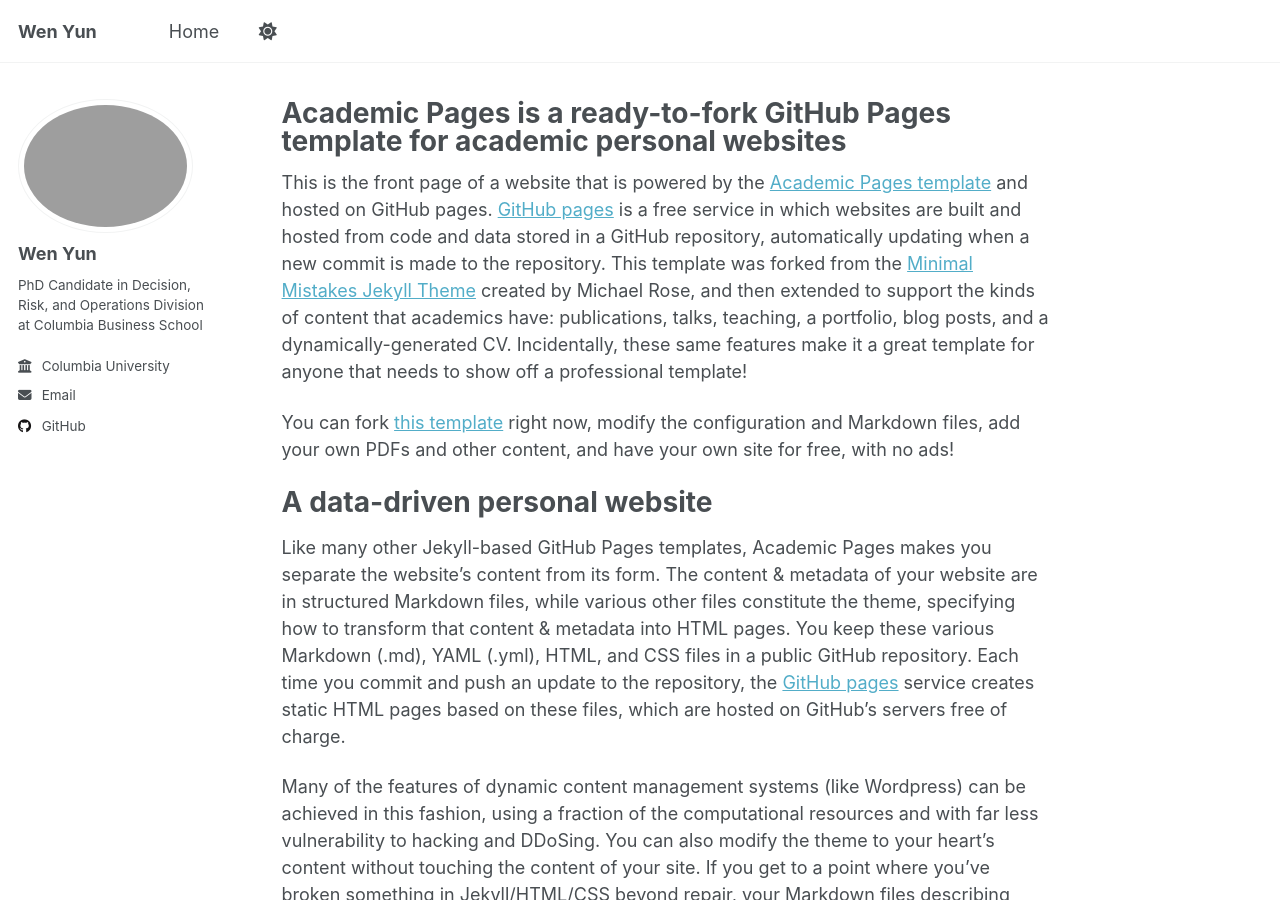
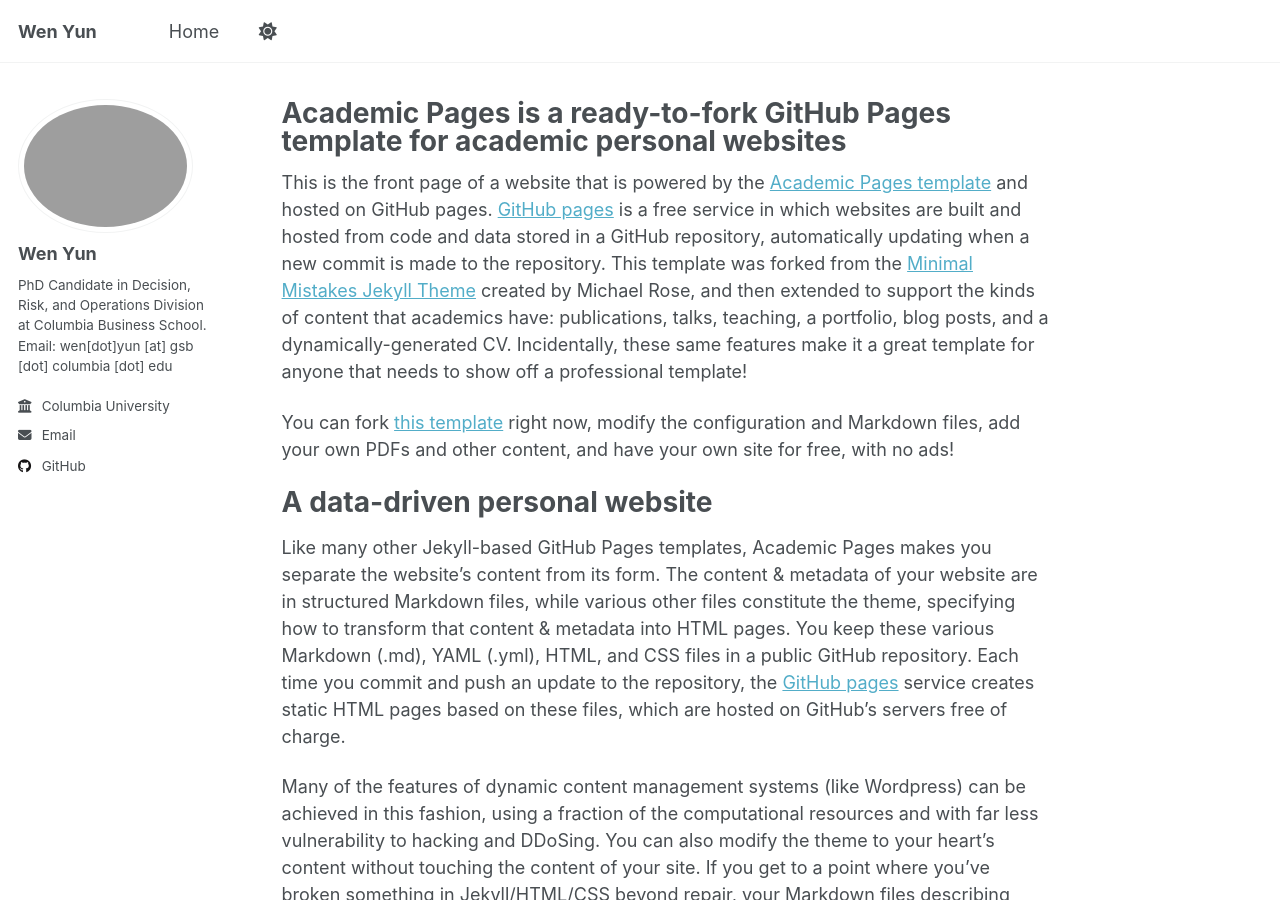
Before and after one commit to wenyun0/wenyun0.github.io, a Jekyll site: the page built from _pages/about.md, in a window 1280 px wide and 900 px high. Built offline with Jekyll 4.4.1, drawn with Linux system fonts in a browser that asks for light colours; a script that is not in the unit is left out.

Commit message:
Update _config.yml

```diff
--- a/_config.yml
+++ b/_config.yml
@@ -26,7 +26,7 @@ author:
   avatar           : "wy.jpg"
   name             : "Wen Yun"
   pronouns         : # example: "she/her"
-  bio              : "PhD Candidate in Decision, Risk, and Operations Division at Columbia Business School"
+  bio              : "PhD Candidate in Decision, Risk, and Operations Division at Columbia Business School. Email: wen[dot]yun [at] gsb [dot] columbia [dot] edu"
   #  location         : ""
   employer         : "Columbia University"
   uri              : # URL
```
